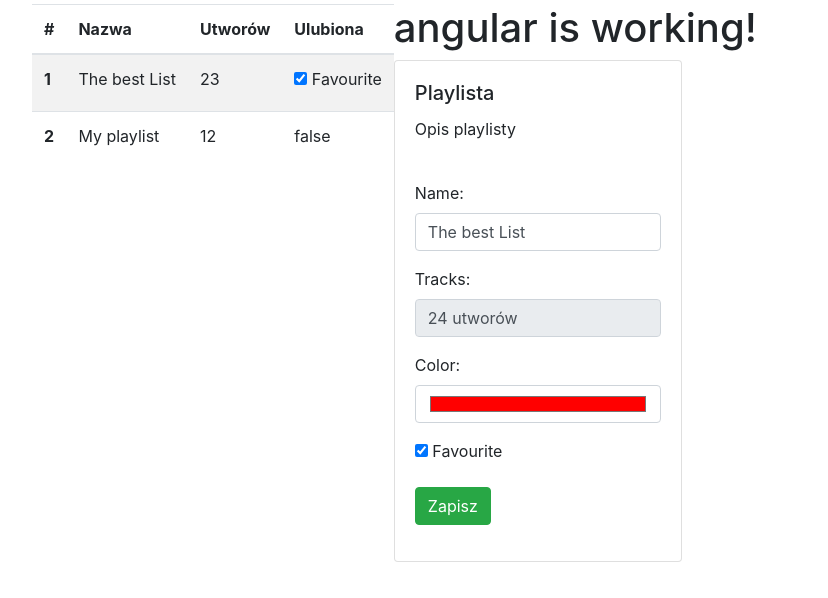
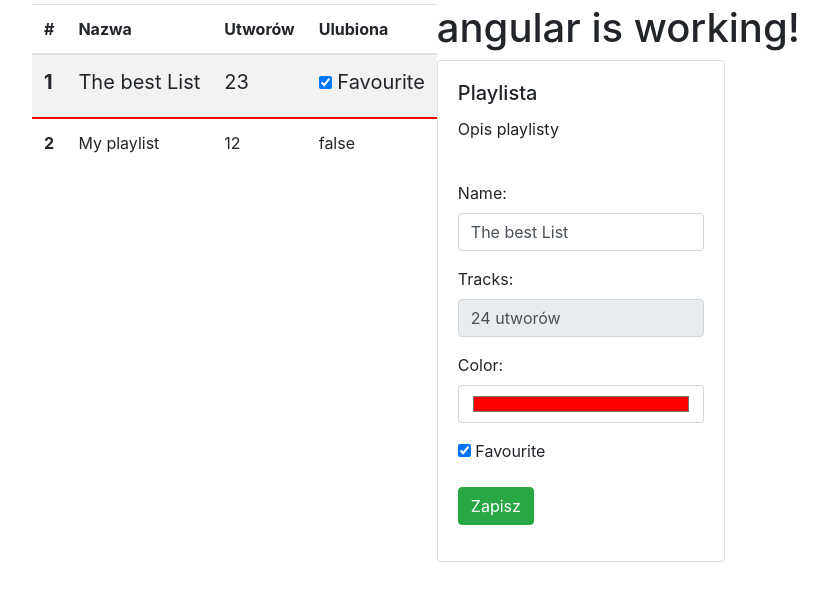
Before and after one commit to TomaszOciepa/angular-test, an Angular app: page / in a window 1280 px wide. Shown: the top 598 px of the page, without its empty margins (38-866 px from the left). Built offline with nearby package versions, Linux system fonts and the light colour scheme.

Commit message:
dynamic styles

```diff
--- a/src/app/app.component.html
+++ b/src/app/app.component.html
@@ -1,6 +1,12 @@
 
 <div class="container">
   <div class="row mt-1">
+
+    <style>
+      .border-class{
+        border-bottom: 2px solid transparent;
+      }
+    </style>
 
     <div class="col-xs">
       <table class="table table-striped">
@@ -13,7 +19,7 @@
           </tr>
         </thead>
         <tbody>
-          <tr>
+          <tr class="border-class" [style.borderBottomColor]="playlist.color" [style.fontSize.px]="size">
             <th scope="row">1</th>
             <td> {{ playlist.name }}</td>
             <td>23</td>
--- a/src/app/app.component.ts
+++ b/src/app/app.component.ts
@@ -15,6 +15,7 @@ export class AppComponent {
     favourite: true,
   }
 
+  size = 20
   wartosc = true
 
   save(event){
```
